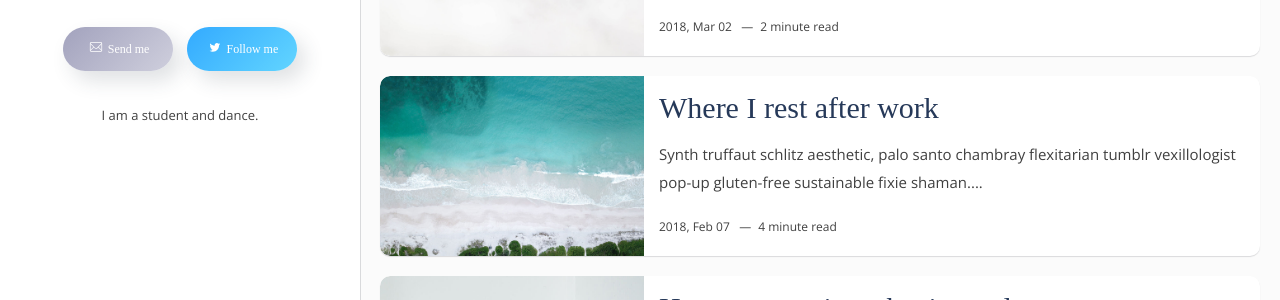
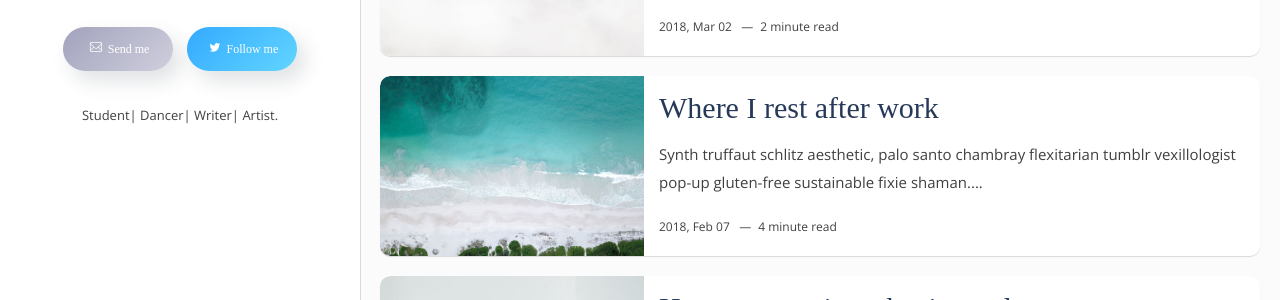
Before and after one commit to linaleona/linaleona.github.io, a Jekyll site: the page built from index.html, in a window 1280 px wide. Shown: the part 203-503 px from the top of the page. Built offline with Jekyll 4.4.1, drawn with Linux system fonts in a browser that asks for light colours; some web fonts are replaced; the list of posts is cut into pages by our own code.

Commit message:
changed about me

```diff
--- a/_config.yml
+++ b/_config.yml
@@ -7,9 +7,9 @@ url: "flexton.netlify.com" # the base hostname & protocol for your site, e.g. ht
 author-name:    Lina Gildenstern
 author-image:   1.jpg
 author-job:     Student
-author-email:   your-email@domain.com  # Add your email for contant form.
-author-twitter: artemsheludko_ # Add your twitter account
-about-author:   I am a student and dance.
+author-email:   lina.gildenstern@web.de  # Add your email for contant form.
+author-twitter: linalivelyx # Add your twitter account
+about-author:   Student| Dancer| Writer| Artist.
 
 # Social settings
 social-twitter:   linalivelyx
```
